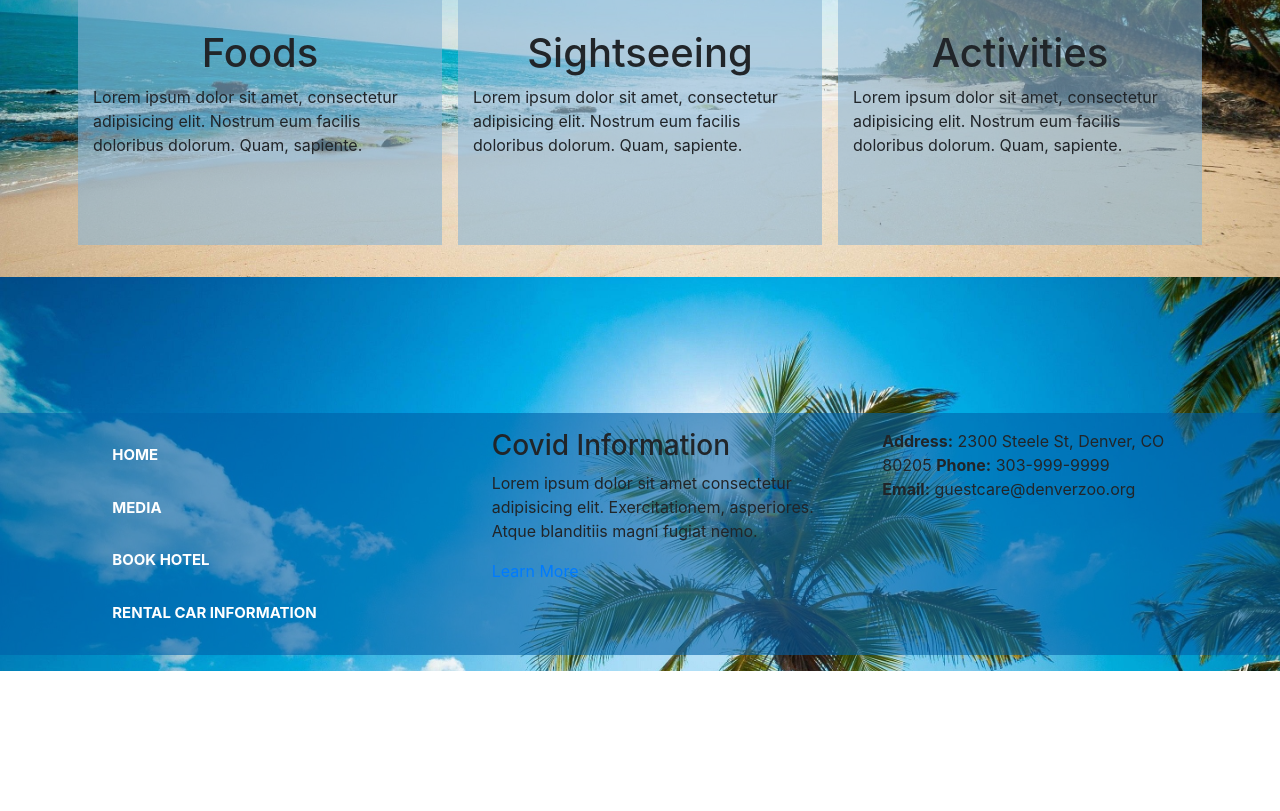
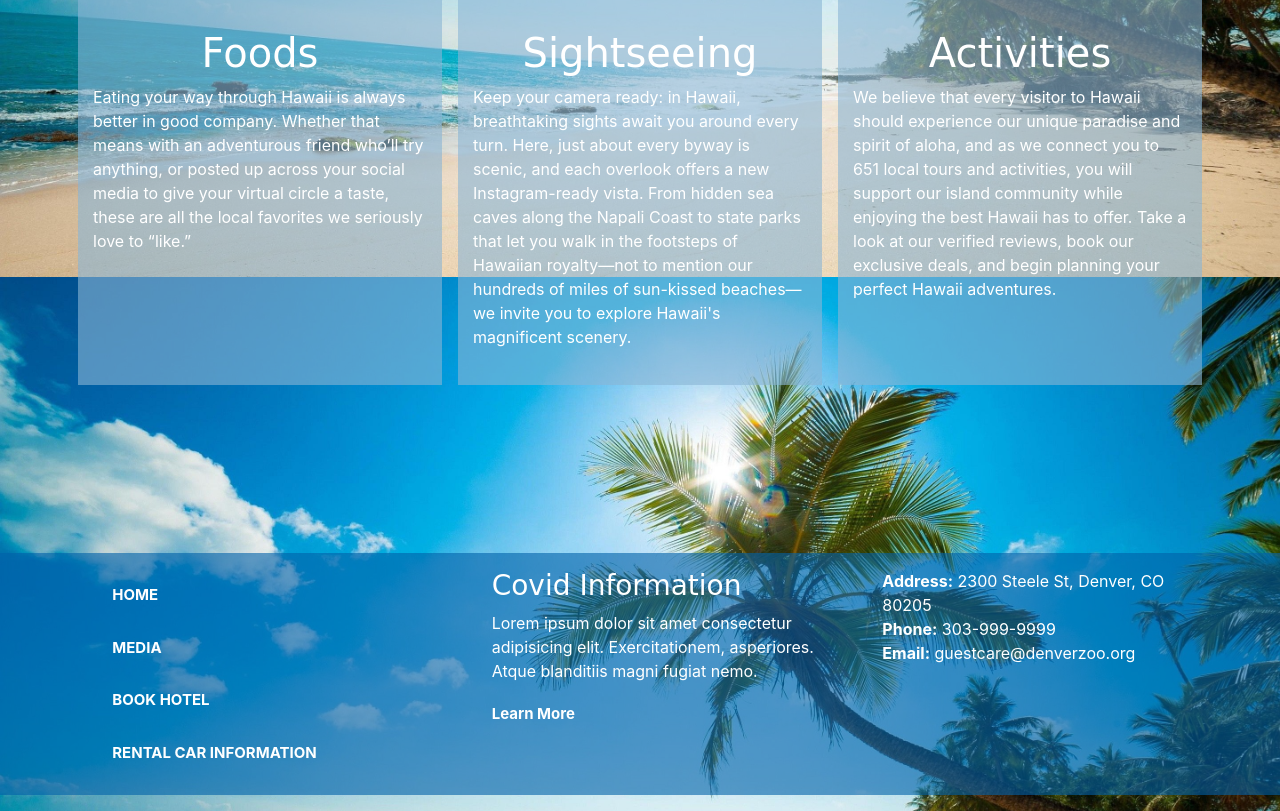
Before and after one commit to koldfeet/project-two-hawaii, a plain HTML site: page index.html in a window 1280 px wide. Shown: the part 523-1334 px from the top of the page. Before the commit the page ends 1194 px from the top, so only its background shows below. Drawn offline with nearby package versions, Linux system fonts and the light colour scheme; a web font is replaced by a local one.

Commit message:
styles added not finish

```diff
--- a/index.html
+++ b/index.html
@@ -52,7 +52,7 @@
           <a href="#">Home</a>
           <a href="#">Activities</a>
           <a href="#">Local Foods</a>
-          <a href="#">Sightseeing</a>
+          <a href="#">Sightsee</a>
         </div>
       </div>
       <!--navbar-->
@@ -68,21 +68,30 @@
           <img class="card-img" src="images/food.jpg">
           <h1>Foods</h1>
           <p>
-            Lorem ipsum dolor sit amet, consectetur adipisicing elit. Nostrum eum facilis doloribus dolorum. Quam, sapiente.
+            Eating your way through Hawaii is always better in good company. Whether that means with an adventurous
+            friend who’ll try anything, or posted up across your social media to give your virtual circle a taste,
+            these are all the local favorites we seriously love to “like.”
           </p>
         </div>
         <div class="col card-two">
           <img class="card-img" src="images/sightsee.jpg">
           <h1>Sightseeing</h1>
           <p>
-            Lorem ipsum dolor sit amet, consectetur adipisicing elit. Nostrum eum facilis doloribus dolorum. Quam, sapiente.
+            Keep your camera ready: in Hawaii, breathtaking sights await you around every turn.
+            Here, just about every byway is scenic, and each overlook offers a new Instagram-ready vista.
+            From hidden sea caves along the Napali Coast to state parks that let you walk in the footsteps of
+            Hawaiian royalty—not to mention our hundreds of miles of sun-kissed beaches—we invite you to explore
+            Hawaii's magnificent scenery.
           </p>
         </div>
         <div class="col card-three">
           <img class="card-img" src="images/activities.jpg">
           <h1>Activities</h1>
           <p>
-            Lorem ipsum dolor sit amet, consectetur adipisicing elit. Nostrum eum facilis doloribus dolorum. Quam, sapiente.
+            We believe that every visitor to Hawaii should experience our unique paradise and spirit of aloha,
+            and as we connect you to 651 local tours and activities, you will support our island community while
+            enjoying the best Hawaii has to offer. Take a look at our verified reviews, book our exclusive deals,
+            and begin planning your perfect Hawaii adventures.
           </p>
         </div>
       </div>
@@ -93,7 +102,7 @@
 
     <!--Footer-->
     <footer>
-    <div class="container">
+<div class="container">
   <div class="row">
     <div class="col-sm footer-a">
       <a href="">HOME</a>
@@ -104,11 +113,11 @@
     <div class="col-sm footer-news">
       <h3>Covid Information</h3>
       <p>Lorem ipsum dolor sit amet consectetur adipisicing elit. Exercitationem, asperiores. Atque blanditiis magni fugiat nemo.</p>
-      <a href="">Learn More</a>
+      <a class="footer-a-tag" href="">Learn More</a>
     </div>
     <div class="col-sm">
     <p class="footer-p-address">
-      <strong>Address:</strong> 2300 Steele St, Denver, CO 80205
+      <strong>Address:</strong> 2300 Steele St, Denver, CO 80205 <br>
       <strong>Phone:</strong> 303-999-9999 <br>
       <strong>Email:</strong> guestcare@denverzoo.org
     </p>
--- a/styles.css
+++ b/styles.css
@@ -17,9 +17,14 @@ header {
   padding: 0.5em;
   margin: 0.5em;
   text-decoration: none;
-  font-size: 1.5em;
+  font-size: 2em;
   font-weight: bold;
   color: white;
+  font-family: "Seaweed Script", cursive;
+}
+
+.menu a:hover {
+  color: darkblue;
 }
 
 a:hover {
@@ -34,6 +39,10 @@ a:hover {
   justify-content: center;
   align-items: center;
   margin-top: 5em;
+}
+
+h1 {
+  font-family: "Seaweed Script", cursive;
 }
 
 .col {
@@ -63,14 +72,20 @@ a:hover {
 
 .card-one {
   background-color: rgba(138, 182, 214, 0.6);
+  color: white;
+  height: 620px;
 }
 
 .card-two {
   background-color: rgba(138, 182, 214, 0.6);
+  color: white;
+  height: 620px;
 }
 
 .card-three {
   background-color: rgba(138, 182, 214, 0.6);
+  color: white;
+  height: 620px;
 }
 /*body cards*/
 
@@ -80,6 +95,11 @@ footer {
   margin-top: 10em;
   margin-bottom: 1em;
   height: 5em auto;
+  color: white;
+}
+
+h3 {
+  font-family: "Seaweed Script", cursive;
 }
 
 .col-sm {
@@ -97,6 +117,22 @@ footer {
   line-height: 2em;
   margin: 0.75em;
   color: white;
+}
+
+.footer-a a:hover {
+  color: darkblue;
+}
+
+.footer-a-tag {
+  font-size: 15px;
+  font-weight: bold;
+  line-height: 2em;
+  color: white;
+}
+
+.footer-a-tag:hover {
+  color: darkblue;
+  text-decoration: underline;
 }
 
 .footer-p-address {
```
